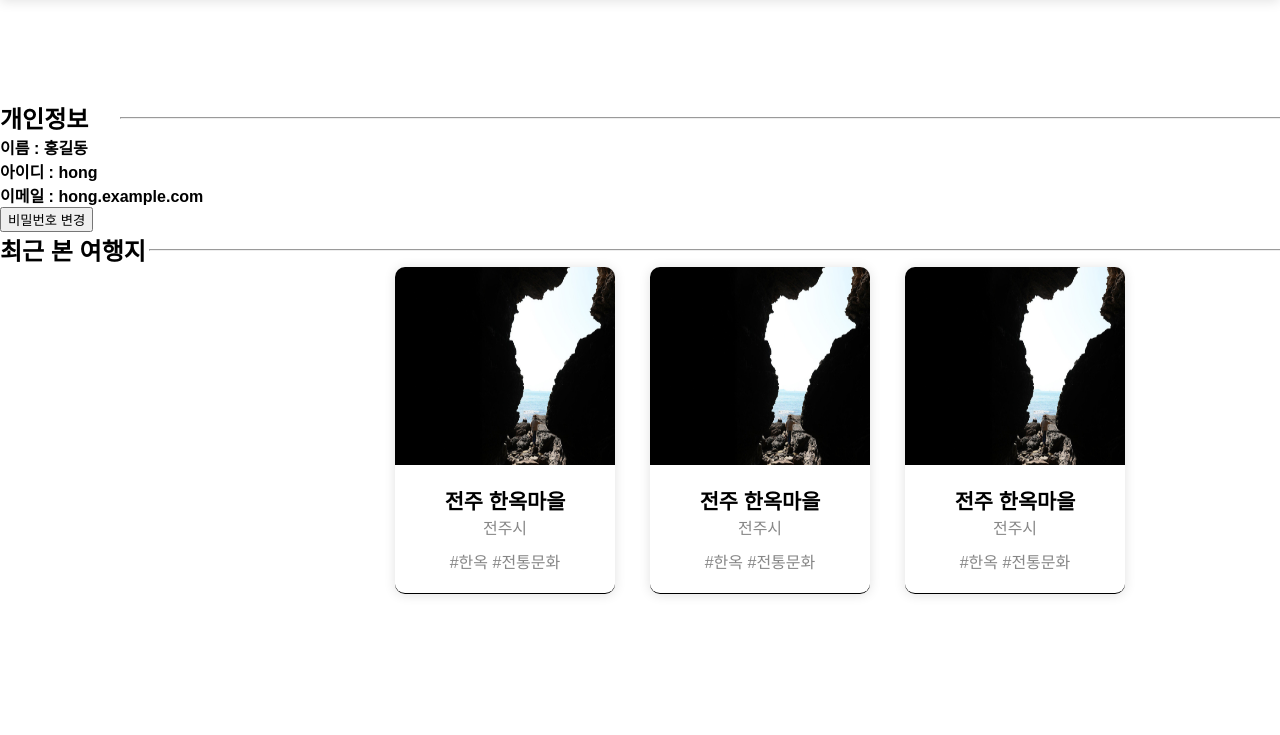
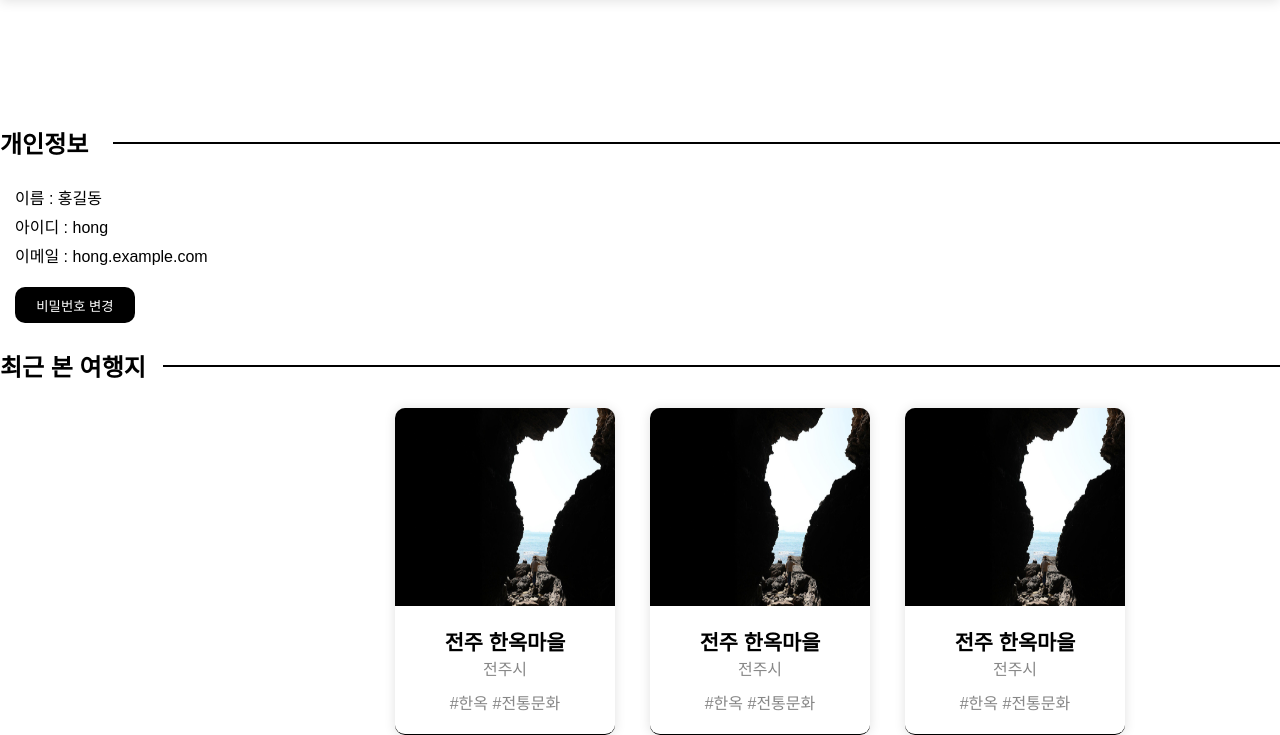
Before and after one commit to Milk0621/project-jeonbuk-tour, a Flask app: page /mypage in a window 1280 px wide; the page is wider, and only the part inside the window is pictured. Shown: the part 100-835 px from the top of that part. Before the commit the page ends 696 px from the top of that part, so only its background shows below. Run offline with Flask 3, Linux system fonts and the light colour scheme; some libraries are stand-ins or nearby versions.

Commit message:
마이페이지 css 수정

```diff
--- a/static/css/mypage.css
+++ b/static/css/mypage.css
@@ -7,10 +7,38 @@
     display: flex;
     flex-wrap: nowrap;
     align-items: center;
-    flex-direction: row;
+    justify-content: space-between;
+    padding: 25px 0;
+}
+.info h2 {
+    width: 8%;
 }
 .info hr {
-    flex: 0 0 90%;
+    width: 100%;
+    height: 2px;
+    border: none;
+    background-color: #000;
+    margin: 0;
+}
+.info-details {
+    font-weight: 400;
+    padding-left: 15px;
+}
+.info-details p:nth-child(2) {
+    margin: 5px 0;
+}
+.info-box button{
+    border: none;
+    width: 120px;
+    height: 36px;
+    border-radius: 10px;
+    background-color: #000;
+    color: #fff;
+    cursor: pointer;
+    margin-top: 20px;
+}
+.view-list h2 {
+    width: 12%;
 }
 .content-box{
     display: flex;
--- a/templates/mypage.html
+++ b/templates/mypage.html
@@ -9,19 +9,18 @@
 <body>
     {% include "header.html" %}
     <div class="wrap">
+        <div class="info-box">
             <div class="info">
                 <h2>개인정보</h2>
                 <hr>
             </div>
-        <div>
+            <div class="info-details">
                 <p>이름 : 홍길동</p>
                 <p>아이디 : hong</p>
                 <p>이메일 : hong.example.com</p>
-        </div>
-        <div>
                 <button>비밀번호 변경</button>
             </div>
-        <div class="info">
+            <div class="info view-list">
                 <h2>최근 본 여행지</h2>
                 <hr>
             </div>
@@ -52,5 +51,7 @@
                     </div>
                 </div>
             </div>
+        </div>
+    </div>
 </body>
 </html>
```
Lines whose indentation alone changed are shown as unchanged.
